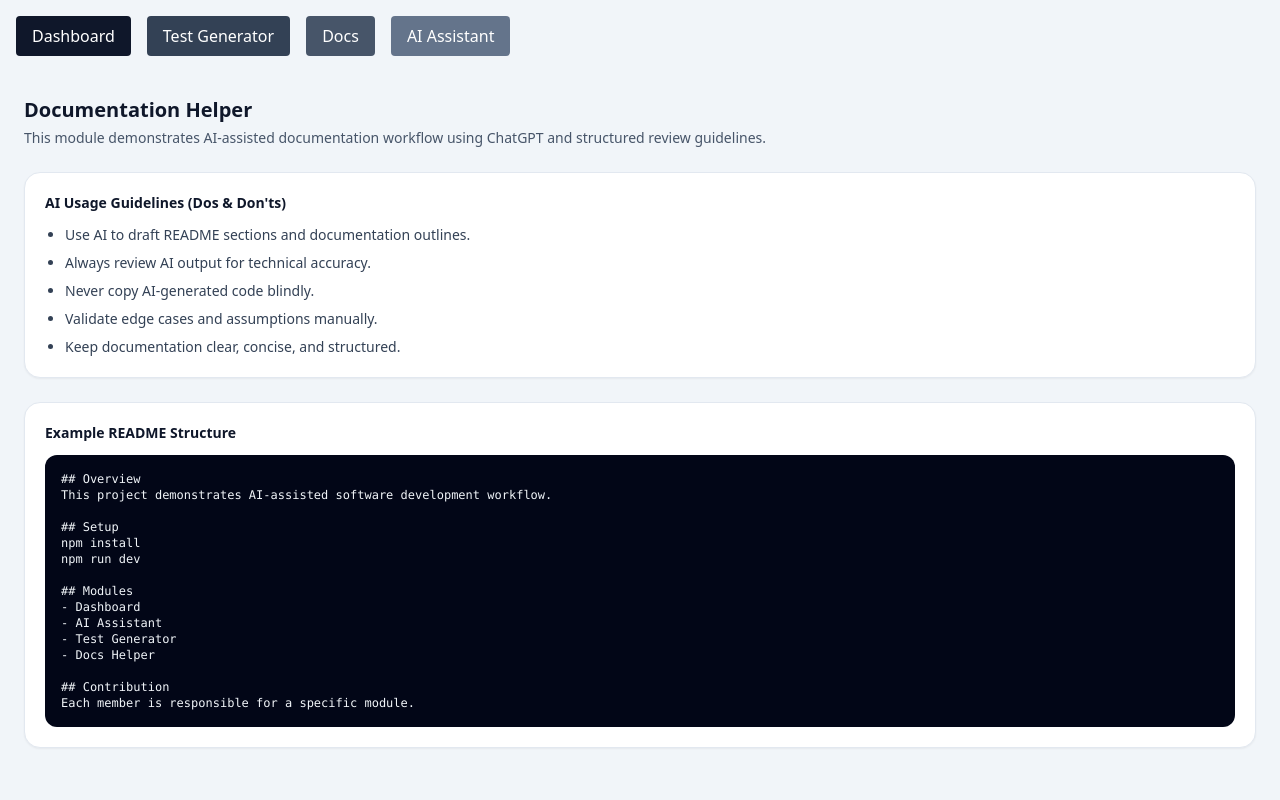
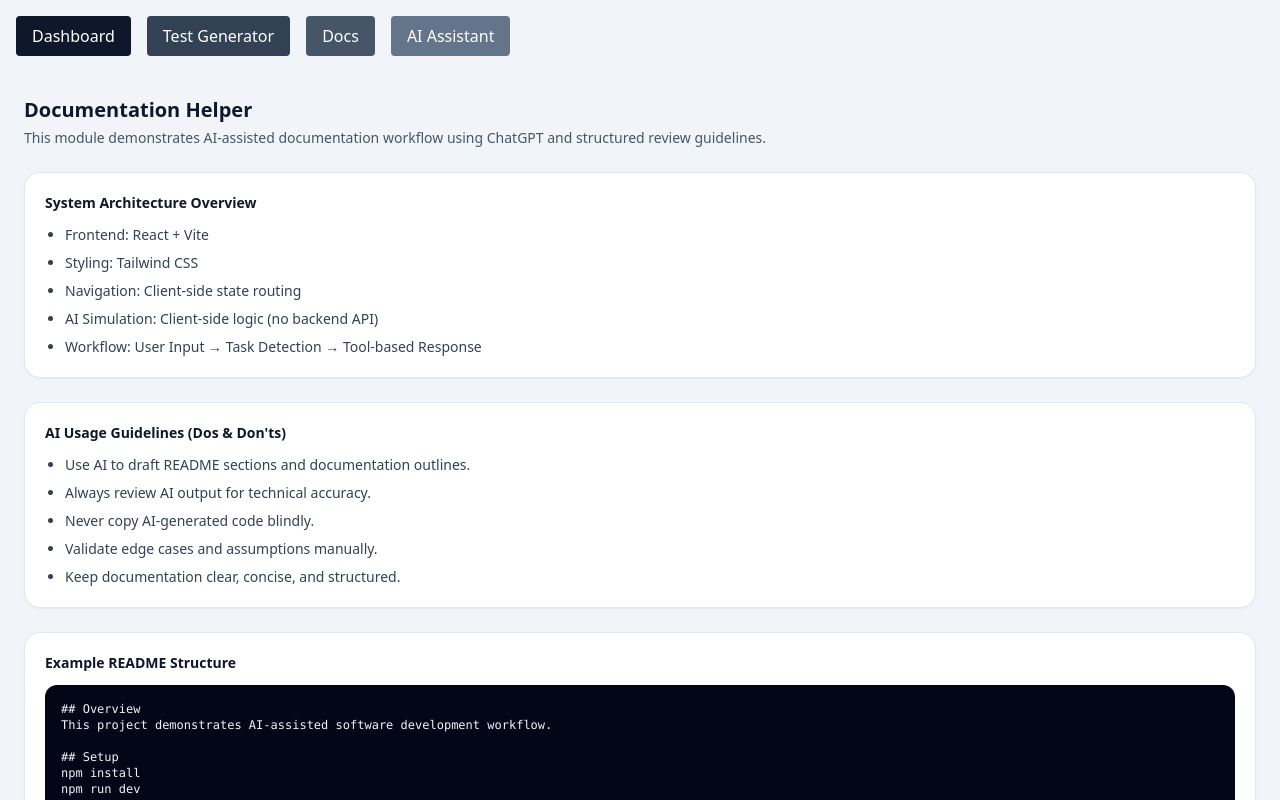
Before and after one commit to Team9-AI-Project/ai-tools-software-dev, a React (Vite) app: page / in a window 1280 px wide. Both pictures are taken after a click on the button "Docs". Shown: the top 800 px of the page. Built offline with nearby package versions, Linux system fonts and the light colour scheme.

Commit message:
System architecture overview

```diff
--- a/src/pages/DocsHelper.jsx
+++ b/src/pages/DocsHelper.jsx
@@ -8,6 +8,20 @@ export default function DocsHelper() {
           using ChatGPT and structured review guidelines.
         </p>
       </div>
+      <div className="rounded-2xl border border-slate-200 bg-white p-5 shadow-sm">
+  <h2 className="text-sm font-semibold text-slate-900">
+    System Architecture Overview
+  </h2>
+
+  <ul className="mt-3 list-disc space-y-2 pl-5 text-sm text-slate-700">
+    <li>Frontend: React + Vite</li>
+    <li>Styling: Tailwind CSS</li>
+    <li>Navigation: Client-side state routing</li>
+    <li>AI Simulation: Client-side logic (no backend API)</li>
+    <li>Workflow: User Input → Task Detection → Tool-based Response</li>
+  </ul>
+</div>
+
 
       <div className="rounded-2xl border border-slate-200 bg-white p-5 shadow-sm">
         <h2 className="text-sm font-semibold text-slate-900">
```
